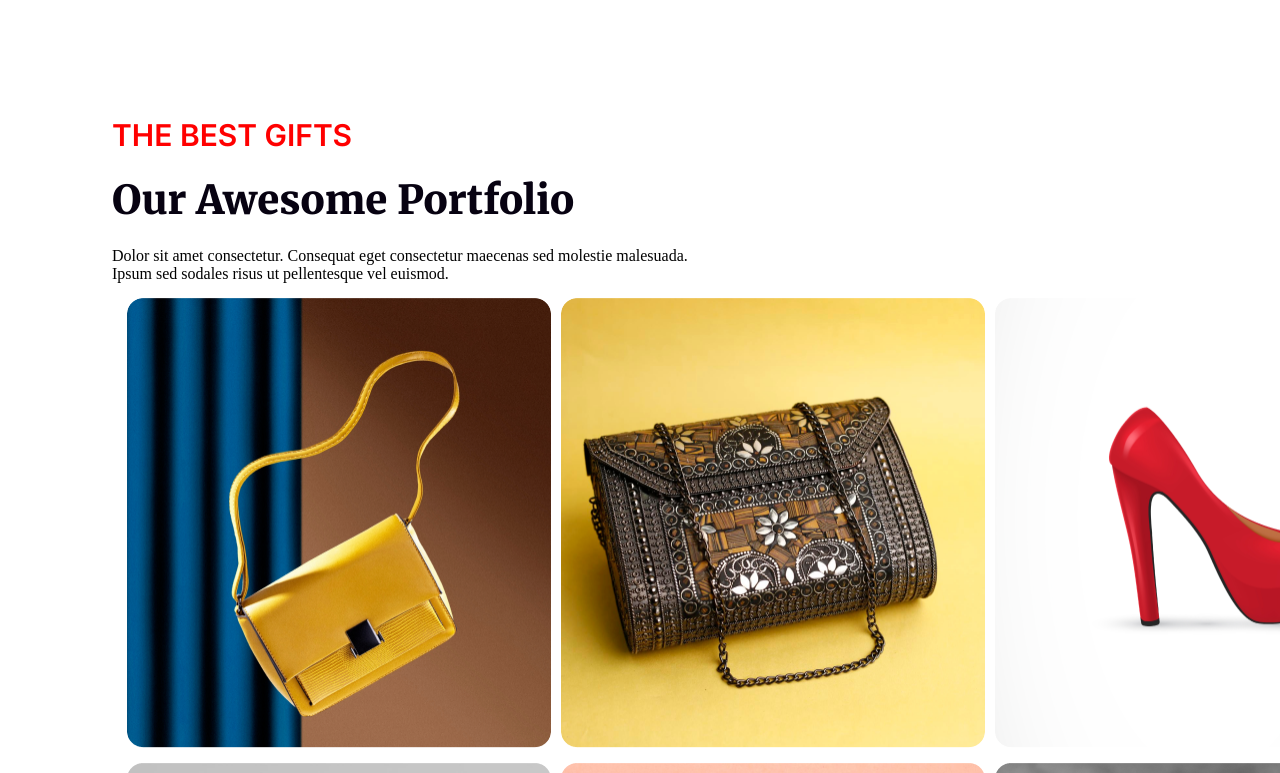
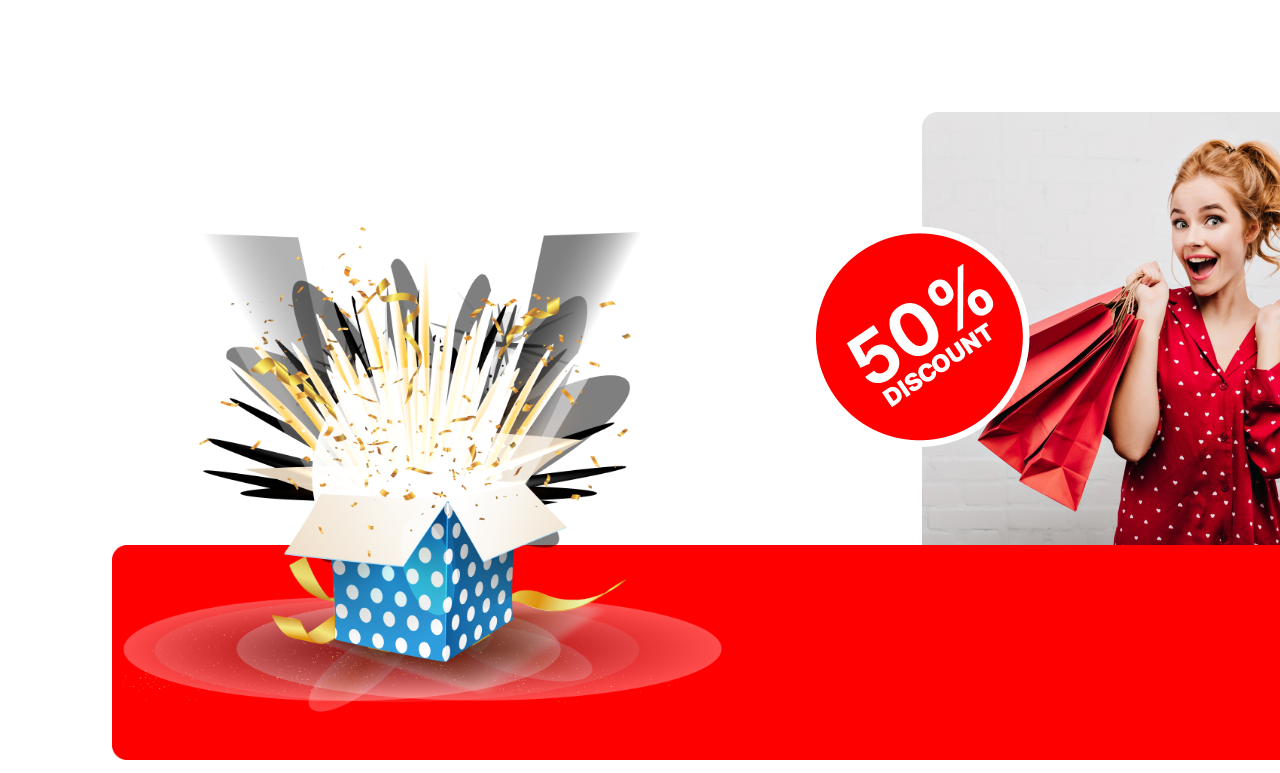
Before and after one commit to ibrahimafraz/Assignment-1, a plain HTML site: page index.html in a window 1280 px wide. Shown: the part 3805-4578 px from the top of the page. Drawn offline with Linux system fonts and the light colour scheme.

Commit message:
alhamdullah all done

```diff
--- a/index.html
+++ b/index.html
@@ -84,23 +84,26 @@
 
     </section>
     <!-- end -->
-  </main>
+
+    <!-- flash-section-sale start -->
+
   <section class="flash-section-sale">
-   <div class="all-text-img">
     <div class="only-text">
         <h3>WHAT IS FUNCTIONAL</h3>
         <h1><span class="important">Holidays</span> Sale 50%</h1>
         <p>Dolor sit amet consectetur. Consequat eget consectetur maecenas sed molestie malesuada. Ipsum sed sodales risus ut pellentesque vel euismod. Eleifend nunc purus quam id fermentum amet amet sit consectetur.</p>
     </div>
-    <!-- <div class="all-img">
-        <img src="images/Group 75.png" alt="">
-        <img src="images/Group 44.png" alt="">
-        <img src="images/Rectangle 1.png" alt="">
-        <img src="images/Rectangle 2.png" alt="">
-    </div> -->
-   </div>
+    <div class="flash-section-all-img">
+        <img src="images/Rectangle 2.png"  class="red">
+        <img src="images/Group 75.png" class="gift-box">
+        <img src="images/Rectangle 1.png" class="lady-img">
+        <img src="images/Group 44.png" class="dis-50">
+    </div>
+  </section>
 
-  </section>
+    <!-- flash-section-sale start -->
+
+
 
 <!-- portfolio section -->
 <section class="portfolio">
@@ -109,7 +112,9 @@
         <h3>Our Awesome Portfolio</h3>
         Dolor sit amet consectetur. Consequat eget consectetur maecenas sed molestie malesuada. <br> Ipsum sed sodales risus ut pellentesque vel euismod.
     </div>
-    <div class="img-section-1">
+
+    <div class="product-images">
+        <div class="img-section-1">
         <img src="images/Rectangle 3.png" alt="" class="images">
         <img src="images/Rectangle 4.png" alt="" class="images">
         <img src="images/Rectangle 5.png" alt=""class="images">
@@ -120,6 +125,8 @@
         <img src="images/Rectangle 8.png" alt="">
 
     </div>
+</div>
+
 
 </section>
 
--- a/styles/style.css
+++ b/styles/style.css
@@ -188,8 +188,7 @@ padding-top: 100px;
 .all-contents{
     display: flex;
     align-items: center;
-
-    justify-content: space-around;
+    justify-content: space-between;
 }
 .div1{
     margin-top: 40px;
@@ -251,11 +250,42 @@ flex-shrink: 0;
 }
 /* coming soon section end  */
 
+/* Holidays Sale 50% section start */
 .flash-section-sale{
     width: 82.5%;
+    margin-top: 120px;
     max-width: 1320px;
     margin: 120px auto;
+    height: 1000px;
+    text-align: center;
+    position: relative;
 }
+.flash-section-all-img{
+    margin-top: 65px;
+    position: absolute;
+    padding: 50px 0px;
+    z-index: -100;
+    text-align: center;
+}
+.flash-section-all-img > .red{
+    position: absolute;
+    margin: 433px 0px;
+    width: 1240px;
+}
+.flash-section-all-img > .gift-box {
+    position: absolute;
+    width: 600px;
+    margin: 115px 10px;
+}
+.flash-section-all-img > .lady-img{
+    position: absolute;
+    margin: 0px 810px;
+}
+.flash-section-all-img > .dis-50{
+    position: absolute;
+    margin: 72px 654px;
+}
+
 .only-text h3{
     color: #070211;
     font-family: Inter;
@@ -281,9 +311,10 @@ font-style: normal;
 font-weight: 500;
 line-height: 32px; /* 160% */
 }
-/* .all-img{
-    display: flex;
-} */
+
+/* Holidays Sale 50% section end */
+
+
 
 /* portfolio section start */
 .portfolio{
@@ -291,6 +322,10 @@ line-height: 32px; /* 160% */
    max-width: 1320px;
    margin: 0 auto;
 
+}
+.product-images{
+    width: 82.5%;
+    max-width: 1320px;
 }
 .portfolio .texts h1{
     color: #F00;
```
